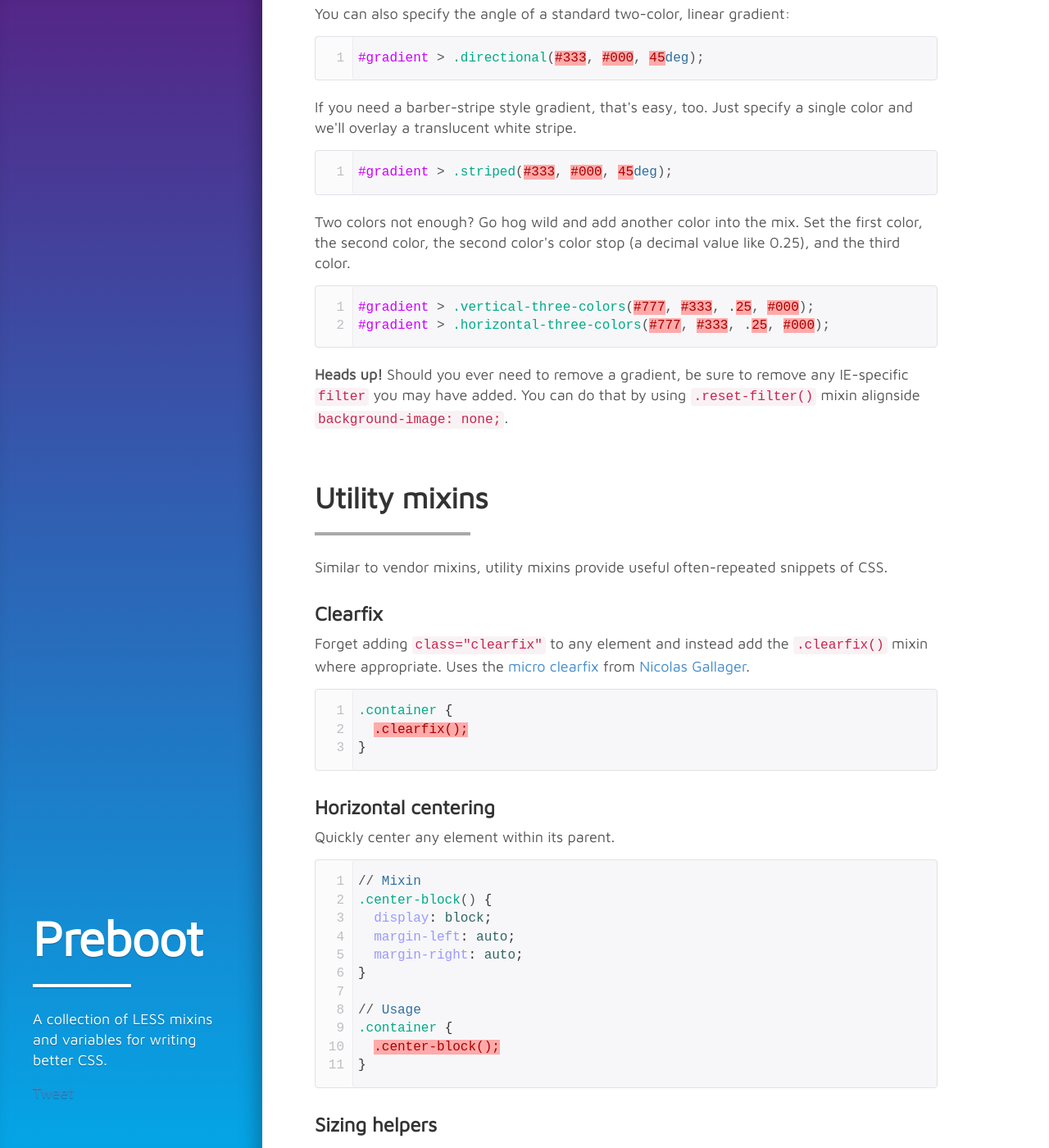
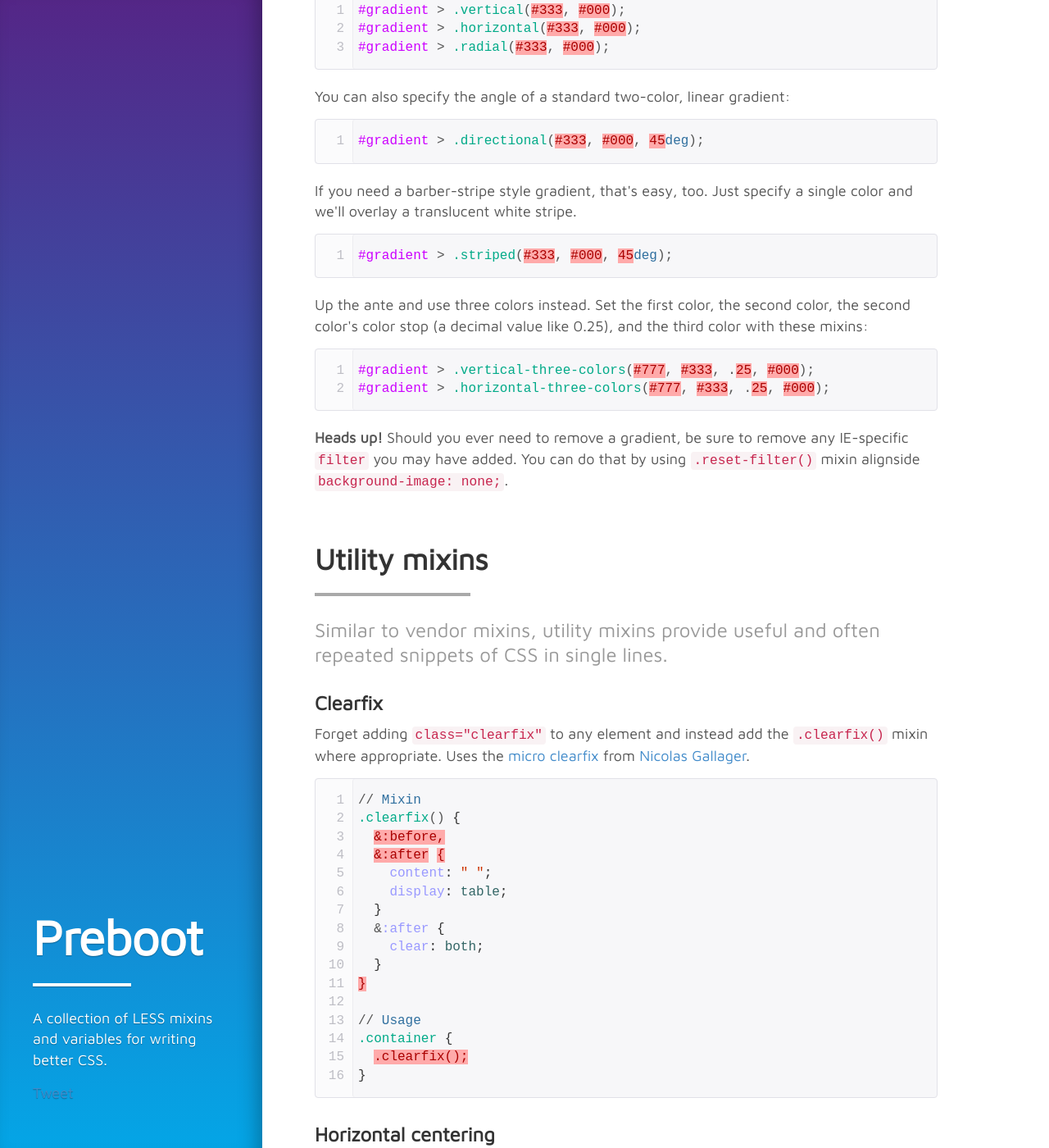
Before and after one commit to mdo/preboot, a Jekyll site: the page built from index.html, in a window 1280 px wide and 1400 px high, scrolled down 8229 px. Shown: the whole window at 82% size. Built offline with Jekyll 4.4.1, drawn with Linux system fonts in a browser that asks for light colours; comment, search, counter and statistics services are not loaded; some of the changed text lies outside the part shown.

Commit message:
more docs content changes with .lead; fix up clearfix snippet

```diff
--- a/index.html
+++ b/index.html
@@ -7,7 +7,7 @@
 <header class="masthead">
   <div class="masthead-inner">
     <h1 class="header-divider">Preboot</h1>
-    <p class="lead">A collection of LESS mixins and variables for writing better CSS.</p>
+    <p>A collection of LESS mixins and variables for writing better CSS.</p>
     <p><a href="http://twitter.com/share" class="twitter-share-button" data-url="http://www.markdotto.com/2011/03/21/introducing-bootstrap/" data-count="horizontal" data-via="mdo">Tweet</a><script type="text/javascript" src="http://platform.twitter.com/widgets.js"></script></p>
   </div>
 </header>
@@ -16,7 +16,7 @@
 
 <section id="introduction">
   <h2 class="header-divider">Introducing Preboot</h2>
-  <p>Preboot is a comprehensive and flexible collection of LESS utilities. Prior to open-sourcing <a href="http://getbootstrap.com" target="_blank">Bootstrap</a>, this project donned the same name. Since then it continues to be only a powerful collection of LESS variables and mixins with no interface components.</p>
+  <p class="lead">Preboot is a comprehensive and flexible collection of LESS utilities. Prior to open-sourcing <a href="http://getbootstrap.com" target="_blank">Bootstrap</a>, this project donned the same name. Since then it continues to be only a powerful collection of LESS variables and mixins with no interface components.</p>
   <p>Need something more powerful? Use <a href="http://getbootstrap.com" target="_blank">Bootstrap</a>.</p>
   <p>
     <a href="http://github.com/mdo/preboot/master/zipball" class="btn">Download Preboot 2</a>
@@ -28,7 +28,7 @@
 
 <section id="table-of-contents">
   <h2 class="header-divider">What's included</h2>
-  <p>Here's the rundown of what you can find in Preboot. Peruse or jump right to a section for some lightweight documentation and code snippets.</p>
+  <p class="lead">Here's the rundown of what you can find in Preboot. Jump to a section for some lightweight documentation and code snippets.</p>
   <div class="row">
     <div class="grid-4">
       <h3>Variables</h3>
@@ -75,7 +75,7 @@
 
 <section>
   <h2 class="header-divider" id="variables">Variables</h2>
-  <p>Variables still don't exist in CSS, but they do in LESS and other CSS preprocessors. Preboot includes a several groups of meaningful and useful variables for any project.</p>
+  <p class="lead">Variables still don't exist in CSS, but they do in LESS and other CSS preprocessors. Preboot includes a several groups of meaningful and useful variables for any project.</p>
 
   <h3 id="variables-color">Colors</h3>
   <p>Easily make use of two color schemes included in Preboot: grayscale and semantic. Grayscale colors provide quick access to shades of black (in increments of 10%) while semantic include various colors assigned to semantic values.</p>
@@ -197,7 +197,7 @@
 
 <section id="mixins">
   <h2 class="header-divider">Vendor mixins</h2>
-  <p>Write more efficient CSS by writing single-line mixins instead of multiple lines of prefixed properties.</p>
+  <p class="lead">Write more efficient CSS by writing single-line mixins instead of multiple lines of prefixed properties.</p>
 
   <h3 id="mixins-box-sizing">Box-sizing</h3>
   <p>Reset your components' box model with a single mixin. For context, see this <a href="https://developer.mozilla.org/en-US/docs/CSS/box-sizing" target="_blank">helpful article from Mozilla</a>.</p>
@@ -366,7 +366,7 @@
 {% highlight css linenos %}
 #gradient > .striped(#333, #000, 45deg);
 {% endhighlight %}
-  <p>Two colors not enough? Go hog wild and add another color into the mix. Set the first color, the second color, the second color's color stop (a decimal value like 0.25), and the third color.</p>
+  <p>Up the ante and use three colors instead. Set the first color, the second color, the second color's color stop (a decimal value like 0.25), and the third color with these mixins:</p>
 {% highlight css linenos %}
 #gradient > .vertical-three-colors(#777, #333, .25, #000);
 #gradient > .horizontal-three-colors(#777, #333, .25, #000);
@@ -378,11 +378,24 @@
 
 <section>
   <h2 class="header-divider">Utility mixins</h2>
-  <p>Similar to vendor mixins, utility mixins provide useful often-repeated snippets of CSS.</p>
+  <p class="lead">Similar to vendor mixins, utility mixins provide useful and often repeated snippets of CSS in single lines.</p>
 
   <h3 id="mixins-clearfix">Clearfix</h3>
   <p>Forget adding <code>class="clearfix"</code> to any element and instead add the <code>.clearfix()</code> mixin where appropriate. Uses the <a href="http://nicolasgallagher.com/micro-clearfix-hack/" target="_blank">micro clearfix</a> from <a href="http://twitter.com/necolas" target="_blank">Nicolas Gallager</a>.</p>
 {% highlight css linenos %}
+// Mixin
+.clearfix() {
+  &:before,
+  &:after {
+    content: " ";
+    display: table;
+  }
+  &:after {
+    clear: both;
+  }
+}
+
+// Usage
 .container {
   .clearfix();
 }
--- a/less/docs.less
+++ b/less/docs.less
@@ -27,7 +27,7 @@
   font-family: "Maven Pro", "Helvetica Neue", Helvetica, sans-serif;
   font-size: 18px;
   font-weight: 400;
-  line-height: 25px;
+  line-height: 1.4;
   color: #555;
 }
 
@@ -69,6 +69,13 @@
   margin: 0 0 15px;
   padding: 0;
 }
+
+.lead {
+  font-size: 24px;
+  line-height: 1.25;
+  color: @black-40;
+}
+
 
 
 // Code!
@@ -119,6 +126,7 @@
 .highlight {
   padding: 14px;
   margin-bottom: 20px;
+  line-height: 25px; // Pygments hates unitless line-height for some reason
   background-color: #f7f7f9;
   border: 1px solid #e1e1e8;
   border-radius: 4px;
```
